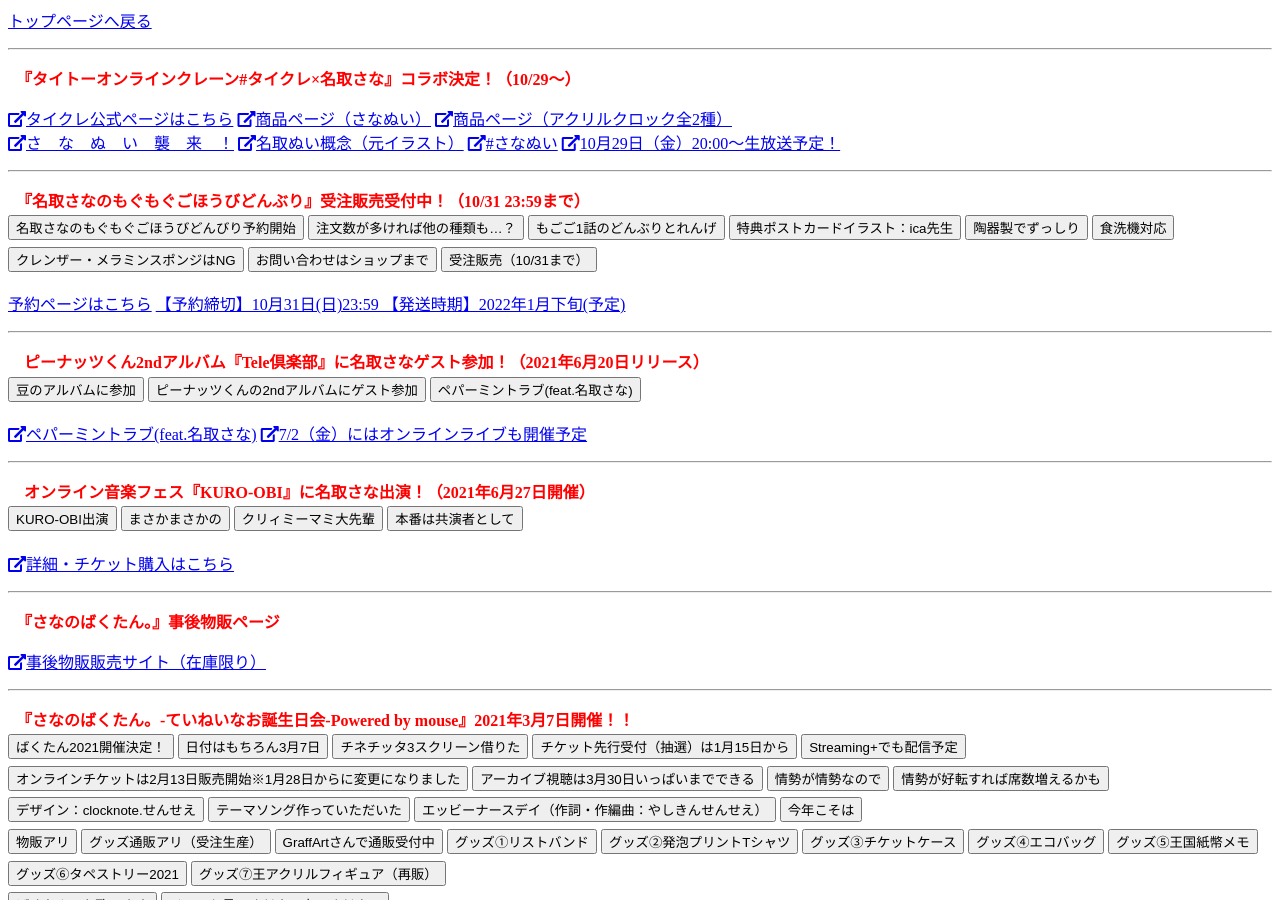
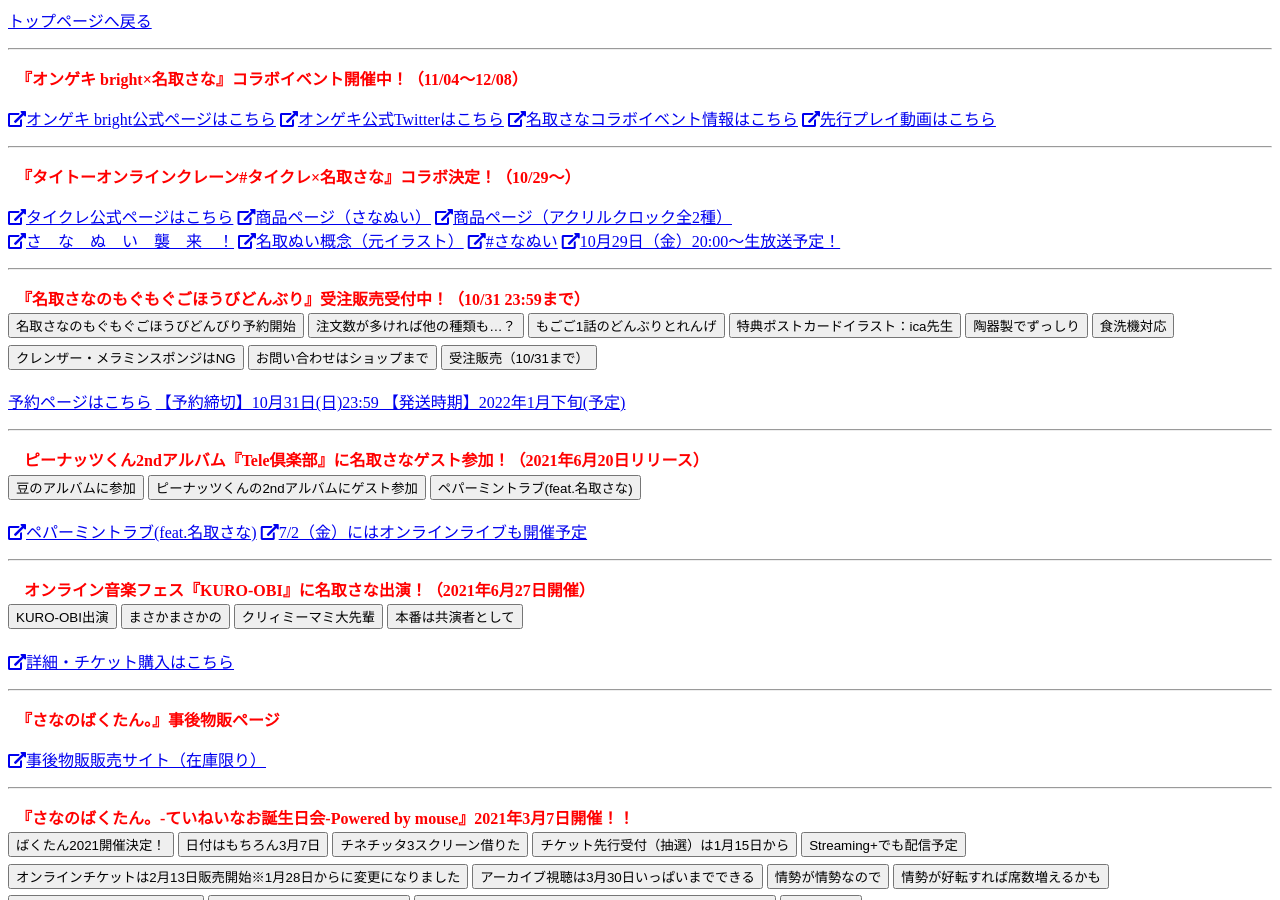
Before and after one commit to sanabutton/sanabutton.github.io, a Jekyll site: the page built from events.html, in a window 1280 px wide and 900 px high. Built offline with Jekyll 4.4.1, drawn with Linux system fonts in a browser that asks for light colours; nearby versions of some CDN libraries; comment, search, counter and statistics services are not loaded.

Commit message:
期間外の告知欄を移動

```diff
--- a/events.html
+++ b/events.html
@@ -4,6 +4,16 @@
 <div>
   <a href="/">トップページへ戻る</a>
 </div>
+
+<hr style="margin: 1em 0 ;">
+　<span class="important-notify"><b>『オンゲキ bright×名取さな』コラボイベント開催中！（11/04〜12/08）</b></span>
+<br>
+<p>
+  <a href="https://ongeki.sega.jp/"><i class="fas fa-external-link-alt"></i>オンゲキ bright公式ページはこちら</a>
+  <a href="https://twitter.com/ongeki_official"><i class="fas fa-external-link-alt"></i>オンゲキ公式Twitterはこちら</a>
+  <a href="https://info-ongeki.sega.jp/2722/"><i class="fas fa-external-link-alt"></i>名取さなコラボイベント情報はこちら</a>
+  <a href="https://www.youtube.com/watch?v=HVzi-LTwiSw"><i class="fas fa-external-link-alt"></i>先行プレイ動画はこちら</a>
+</p>
 
 <hr style="margin: 1em 0 ;">
 　<span class="important-notify"><b>『タイトーオンラインクレーン#タイクレ×名取さな』コラボ決定！（10/29〜）</b></span>
```
Also changed, not shown: index.html (+0 -10 lines).
